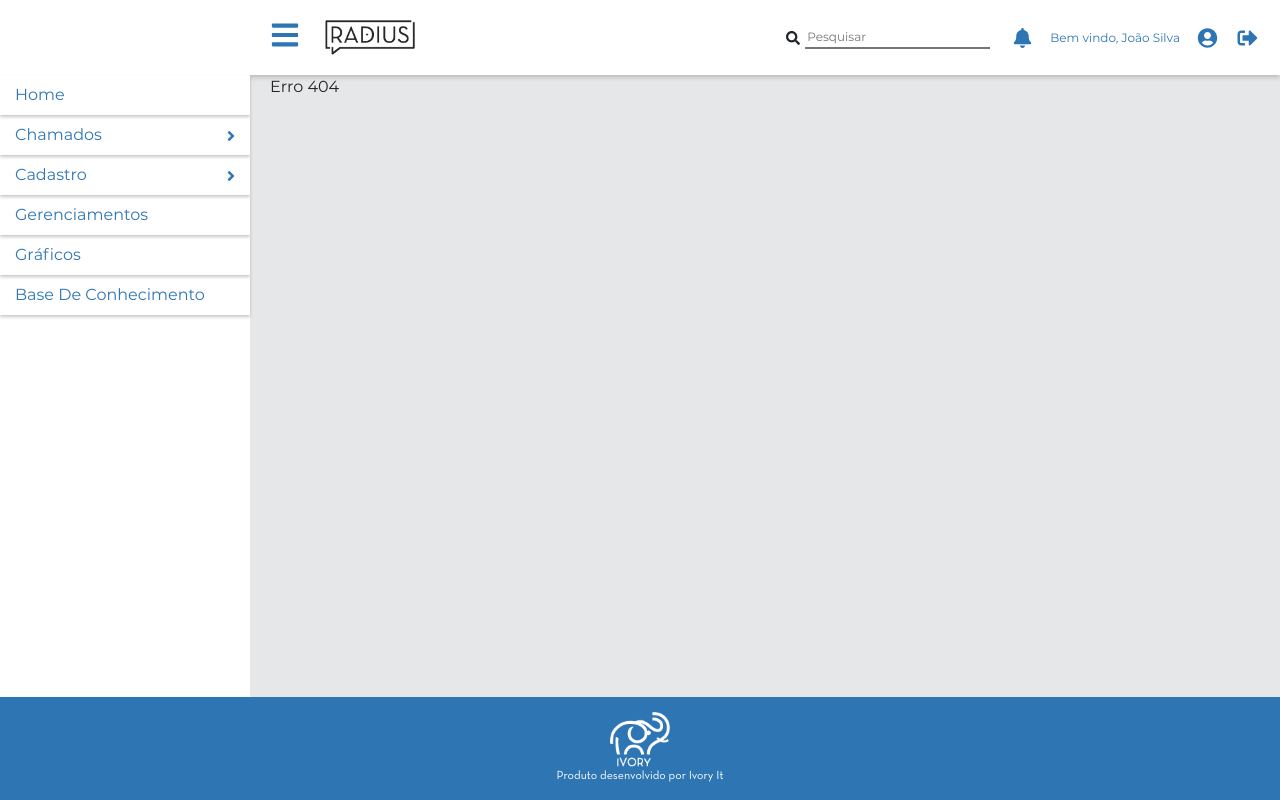
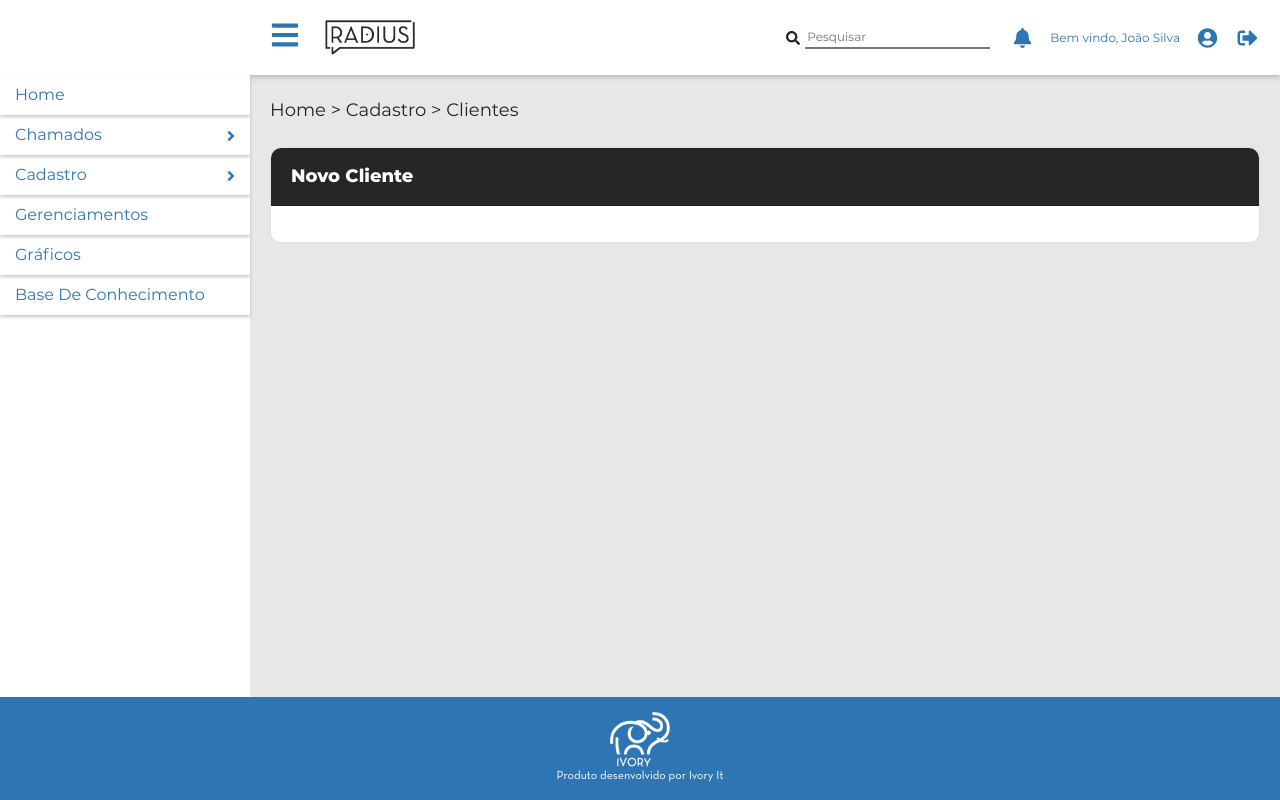
Before and after one commit to jorgelucasdev/Radius-IvoryFrontEnd, a React (Create React App) app in the folder radius/: page /Cadastro/CadastroClientes in a window 1280 px wide. Before the commit this address had no page. Built offline with nearby package versions, Linux system fonts and the light colour scheme.

Commit message:
Inicio recorte de layouts tela de Cadastro Cliente

```diff
--- /dev/null
+++ b/radius/src/pages/Cadastro/CadastroClientes.js
@@ -0,0 +1,28 @@
+import React from "react";
+import styles from "./CadastroClientes.module.scss";
+import { Row, Col, Card, Button } from "react-bootstrap";
+
+const CadastroClientes = () => {
+  return (
+    <div className={styles.conteudo}>
+      <h1>Home > Cadastro > Clientes</h1>
+
+      <div className={styles.conteudoPrincipal}>
+        <Card className={styles.novoCliente}>
+          <Card.Header as="h5" className={styles.headerNovoCliente}>
+            Novo Cliente
+          </Card.Header>
+          <Card.Body className={styles.bodyNovoCliente}>
+            <Row >
+              <Col></Col>
+
+              <Col></Col>
+            </Row>
+          </Card.Body>
+        </Card>
+      </div>
+    </div>
+  );
+};
+
+export default CadastroClientes;
--- /dev/null
+++ b/radius/src/pages/Cadastro/CadastroClientes.module.scss
@@ -0,0 +1,25 @@
+.conteudo {
+  h1 {
+    font-size: 18px;
+    padding: 25px 0;
+    margin: 0px;
+  }
+
+  .conteudoPrincipal {
+    margin-bottom: 20px;
+    .novoCliente {
+      border-radius: 10px 10px 10px 10px;
+      .headerNovoCliente {
+        border-radius: 10px 10px 0px 0px;
+        background: #262626;
+        padding: 18px 20px;
+        color: #ffff;
+        font-size: 18px;
+        font-weight: bold;
+      }
+      .bodyNovoCliente {
+        padding: 18px 20px;
+      }
+    }
+  }
+}
--- a/radius/src/pages/DefaultLayoutPrivate/index.js
+++ b/radius/src/pages/DefaultLayoutPrivate/index.js
@@ -54,7 +54,7 @@ function DefaultLayoutPublic(props) {
         </header>
         <nav className={[styles.sidebar, !isOpen ? styles.active : null].join(' ')}>
           <ul>
-            <li><a href="#">Home</a></li>
+            <li><a href="/">Home</a></li>
             <li>
               <a href="#">Chamados <FontAwesomeIcon icon={faAngleRight} className={styles.iconSeta}/></a>
 
@@ -67,7 +67,7 @@ function DefaultLayoutPublic(props) {
               <a href="#">Cadastro <FontAwesomeIcon icon={faAngleRight} className={styles.iconSeta}/></a>
               <ul>
                 <li><a href="#">Sistema</a></li>
-                <li><a href="#">Cliente</a></li>
+                <li><a href="/Cadastro/CadastroClientes">Cliente</a></li>
                 <li><a href="#">Usuário</a></li>
                 <li><a href="#">Funcionário</a></li>
               </ul>
--- a/radius/src/routes.js
+++ b/radius/src/routes.js
@@ -7,6 +7,7 @@ const FaleConosco = lazy(() => import("./pages/login/faleconosco"));
 
 // rotas privadas
 const Home = lazy(() => import("./pages/home"));
+const CadastroClientes = lazy(() => import("./pages/Cadastro/CadastroClientes"));
 
 export const routesPublic = {
   login: { path: "/login", component: Login },
@@ -18,6 +19,7 @@ const Error404 = props => <div>Erro 404</div>;
 
 export const routesPrivate = [
   { path: "/", exact: true, component: Home },
+  { path: "/Cadastro/CadastroClientes", exact: true, component: CadastroClientes},
   {
     path: "",
     exact: true,
```
